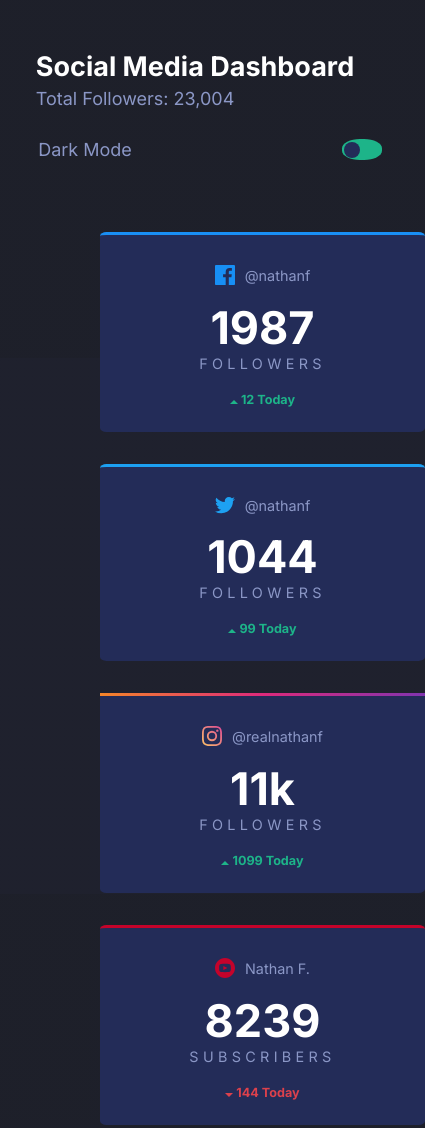
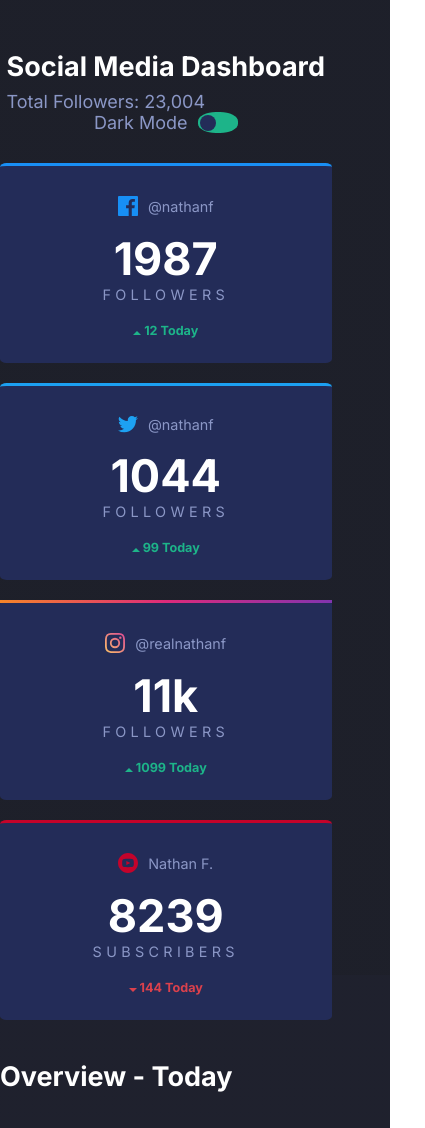
Before and after one commit to andersonrodrigod/social-media-dashboard-with-theme-switcher-master, a plain HTML site: page index.html in a window 390 px wide. Shown: the top 1128 px of the page, 425 px wide, since content can reach past the window. Drawn offline with Linux system fonts and the light colour scheme.

Commit message:
dale no chesk

```diff
--- a/style.css
+++ b/style.css
@@ -279,91 +279,79 @@ a {
     }
 
     body {
-        width: 90vw;
-        height: 100vh;
+        display: flex;
+        flex-direction: column;
+        justify-content: center;
+        width: 100vw;
+        height: 100%;
+        margin: 0px;
+        padding-bottom: 50px;
+        margin-right: 0px;
+
 
     }
 
     header {
         display: flex;
         flex-direction: column;
-        width: 100vw;
+        justify-content: center;
+        width: 85vw;
         margin-left: 0px;
+        margin-right: 0px;
     }
 
-
-    .title-1 {
+    header h1 {
         font-size: 1.5em;
     }
 
-    .title p {
-        margin-top: 5px;
+    header p {
+        margin-top: 8px;
     }
 
     .btn-dark-mode {
         display: flex;
-        flex-direction: row;
-
         justify-content: space-between;
-        margin-top: 30px;
     }
-
-    .box-title-dark-mode {
-        margin-left: 30px;
-    }
-
-    .space-green {
-
-        margin-left: 200px;
-    }
-
-
 
     main {
         display: flex;
         flex-direction: column;
-        justify-content: center;
-        margin-top: 60px;
         width: 85vw;
-        max-width: 320px;
-        padding-bottom: 50px;
+        margin-left: 0px;
+        margin-right: 0px;
     }
 
     .Followers-result {
         display: flex;
         flex-direction: column;
         justify-content: center;
+        margin-right: 0px;
     }
 
-
     .box-folowers-result {
-        max-width: 325px;
-        margin-top: 12px;
-
+        width: 85vw;
     }
-
-
 
     .upper-section {
         display: flex;
         flex-direction: column;
         justify-content: center;
-        align-items: center;
+        margin-right: 0px;
+
     }
 
     .down-section {
         display: flex;
         flex-direction: column;
         justify-content: center;
-        align-items: center;
+        margin-right: 0px;
     }
 
     .box-overview {
-        max-width: 325px;
-        margin-top: 12px;
-
+        width: 85vw;
     }
 
 
 
+
 }
```
